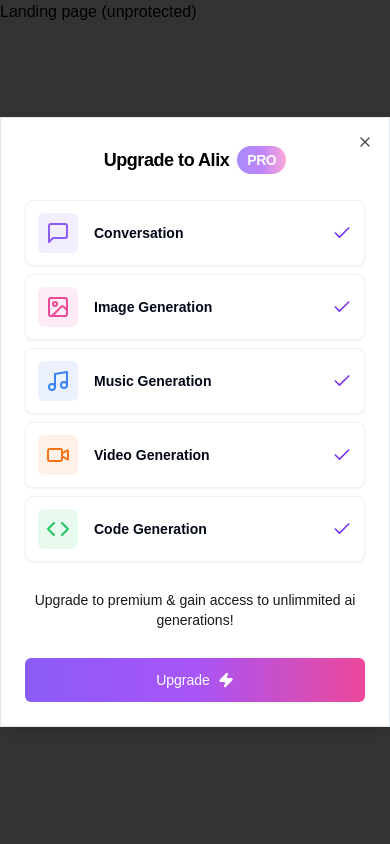
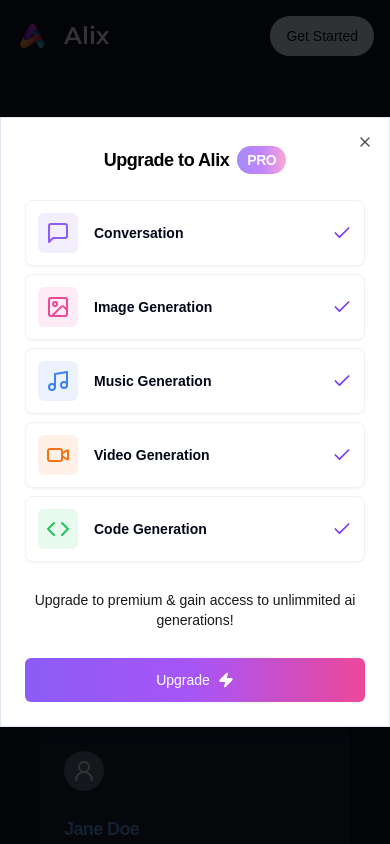
Before and after one commit to dudkodmytrii007/OpenAI-SaaS-Platform, a Next.js app: page / in a window 390 px wide. Built offline with nearby package versions, Linux system fonts and the light colour scheme; no server answers.

Commit message:
feat:create landing page

```diff
--- /dev/null
+++ b/app/(landing)/layout.tsx
@@ -0,0 +1,9 @@
+const LandingLayout = ({ children }: { children: React.ReactNode }) => {
+  return (
+    <main className=" h-screen bg-[#111827] overflow-auto ">
+      <div className="mx-auto max-w-screen-xl h-full w-full">{children}</div>
+    </main>
+  );
+};
+
+export default LandingLayout;
--- a/app/(landing)/page.tsx
+++ b/app/(landing)/page.tsx
@@ -1,5 +1,15 @@
+import LandingContent from "@/components/customComponents/landing/landing-content";
+import LandingHero from "@/components/customComponents/landing/landing-hero";
+import LandingNavbar from "@/components/customComponents/navbar/landing-navbar";
+
 const LandingPage = () => {
-  return <div>Landing page (unprotected)</div>;
+  return (
+    <div className="h-full">
+      <LandingNavbar />
+      <LandingHero />
+      <LandingContent />
+    </div>
+  );
 };
 
 export default LandingPage;
--- /dev/null
+++ b/components/customComponents/landing/landing-content.tsx
@@ -0,0 +1,99 @@
+"use client";
+import { Card, CardContent, CardHeader, CardTitle } from "@/components/ui/card";
+import { UserRound } from "lucide-react";
+
+const testimonials = [
+  {
+    name: "Jane Doe",
+    title: "CTO",
+    avatar: <UserRound />,
+    company: "Facebook",
+    description:
+      "This tool has revolutionized our workflow. The AI capabilities are unmatched and have significantly boosted our productivity.",
+  },
+  {
+    name: "John Smith",
+    title: "COO",
+    avatar: <UserRound />,
+    company: "Amazon",
+    description: "The best AI tool ever I have used. Very reliable",
+  },
+  {
+    name: "Alice Johnson",
+    title: "CFO",
+    avatar: <UserRound />,
+    company: "Google",
+    description:
+      "The financial forecasting features are top-notch. This tool has become an indispensable part of our financial planning.",
+  },
+  {
+    name: "Bob Brown",
+    title: "CMO",
+    avatar: <UserRound />,
+    company: "Microsoft",
+    description: "The AI-driven analytics are a game-changer.",
+  },
+  {
+    name: "Carol White",
+    title: "CEO",
+    avatar: <UserRound />,
+    company: "Apple",
+    description: " It's intuitive, powerful, and incredibly reliable.",
+  },
+  {
+    name: "Leo Brown",
+    title: "CEO",
+    avatar: <UserRound />,
+    company: "Microsoft",
+    description:
+      "Our marketing campaigns have never been more effective because of this ai tool.The financial forecasting features are top-notch. ",
+  },
+  {
+    name: "David Green",
+    title: "Head of AI",
+    avatar: <UserRound />,
+    company: "Netflix",
+    description:
+      "The AI integration has transformed our content recommendation system.",
+  },
+];
+
+const LandingContent = () => {
+  return (
+    <div className="px-10 pb-20">
+      <h2 className=" text-center text-4xl text-white font-bold mb-10 ">
+        Testimonials
+      </h2>
+      <div className=" grid grid-cols-1 sm:grid-cols-3 md:grid-cols-4 lg:grid-cols-4 gap-4">
+        {testimonials.map((item) => (
+          <Card
+            key={item.title}
+            className=" bg-[#192339] border-none text-white
+          "
+          >
+            <div className="flex px-6 pt-6">
+              <div className="bg-slate-500  rounded-full p-2 ">
+                {item.avatar}
+              </div>
+            </div>
+            <CardHeader>
+              <CardTitle className=" flex item  gap-x-2">
+                <div>
+                  <p className=" text-lg text-blue-400">{item.name}</p>
+                  <p className=" text-sm text-zinc-500 ">
+                    {item.title} / {item.company}
+                  </p>
+                </div>
+              </CardTitle>
+              <CardContent className="pt-4 px-0">
+                {item.description}
+              </CardContent>
+            </CardHeader>
+          </Card>
+        ))}
+      </div>
+    </div>
+  );
+};
+
+export default LandingContent;
--- /dev/null
+++ b/components/customComponents/landing/landing-hero.tsx
@@ -0,0 +1,48 @@
+"use client";
+import { useAuth } from "@clerk/nextjs";
+import Link from "next/link";
+import TypeWriterComponent from "typewriter-effect";
+import { Button } from "../../ui/button";
+const LandingHero = () => {
+  const isSignedIn = useAuth();
+  return (
+    <div className="text-white font-bold py-36 text-center space-y-5">
+      <div className="text-4xl sm:text-5xl md:text-6xl lg:text-7xl space-y-5 font-semibold">
+        <h1>The Best AI Tool for</h1>
+        <div className="text-transparent bg-clip-text bg-gradient-to-r from-purple-400 to-pink-600 leading-relaxed ">
+          <TypeWriterComponent
+            options={{
+              strings: [
+                "Chatbot",
+                "Image Generation",
+                "Music Generation",
+                "Code Generation",
+                "Video Generation",
+              ],
+              autoStart: true,
+              loop: true,
+            }}
+          />
+        </div>
+      </div>
+      <div className="text-sm md:text-xl font-light text-zinc-400 ">
+        Create content using AI 10x faster.
+      </div>
+      <div className="pt-8">
+        <Link href={isSignedIn ? "/dashboard" : "/sign-up"}>
+          <Button
+            variant={"premium"}
+            className="md:text-lg md:p-6 rounded-full font-semibold"
+          >
+            Start Generating For Free
+          </Button>
+        </Link>
+      </div>
+      <div className=" text-zinc-400 text-xs md:text-sm font-normal">
+        No credit card required.
+      </div>
+    </div>
+  );
+};
+
+export default LandingHero;
--- /dev/null
+++ b/components/customComponents/navbar/landing-navbar.tsx
@@ -0,0 +1,50 @@
+"use client";
+
+import { Button } from "@/components/ui/button";
+import { cn } from "@/lib/utils";
+import { useAuth } from "@clerk/nextjs";
+import { Montserrat } from "next/font/google";
+import Image from "next/image";
+import Link from "next/link";
+import { useState } from "react";
+
+const font = Montserrat({
+  weight: "600",
+  subsets: ["latin"],
+});
+
+const LandingNavbar = () => {
+  const isSignedIn = useAuth();
+  const [buttonVariant, setButtonVariant] = useState("secondary");
+  return (
+    <nav className="p-4 bg-transparent flex items-center justify-between">
+      <Link href="/dashboard" className="flex items-center ">
+        <div className="relative w-8 h-8 mr-4">
+          <Image alt="Logo" fill src="/logo2.png" className="w-10 h-10" />
+        </div>
+        <h1 className={cn("text-2xl font-bold text-white", font.className)}>
+          Alix
+        </h1>
+      </Link>
+      <div className=" flex item-center gap-x-2">
+        ,
+        <Link href={isSignedIn ? "/dashboard" : "sign-up"}>
+          <Button
+            variant={buttonVariant}
+            className="rounded-full"
+            onMouseEnter={() => {
+              setButtonVariant("default");
+            }}
+            onMouseLeave={() => {
+              setButtonVariant("secondary");
+            }}
+          >
+            Get Started
+          </Button>
+        </Link>
+      </div>
+    </nav>
+  );
+};
+
+export default LandingNavbar;
--- a/package.json
+++ b/package.json
@@ -34,6 +34,7 @@
     "stripe": "^16.12.0",
     "tailwind-merge": "^2.5.2",
     "tailwindcss-animate": "^1.0.7",
+    "typewriter-effect": "^2.21.0",
     "zod": "^3.23.8",
     "zustand": "^5.0.0-rc.2"
   },
```
Also changed, not shown: 1 other file (tests, documents, lock files or other folders).
